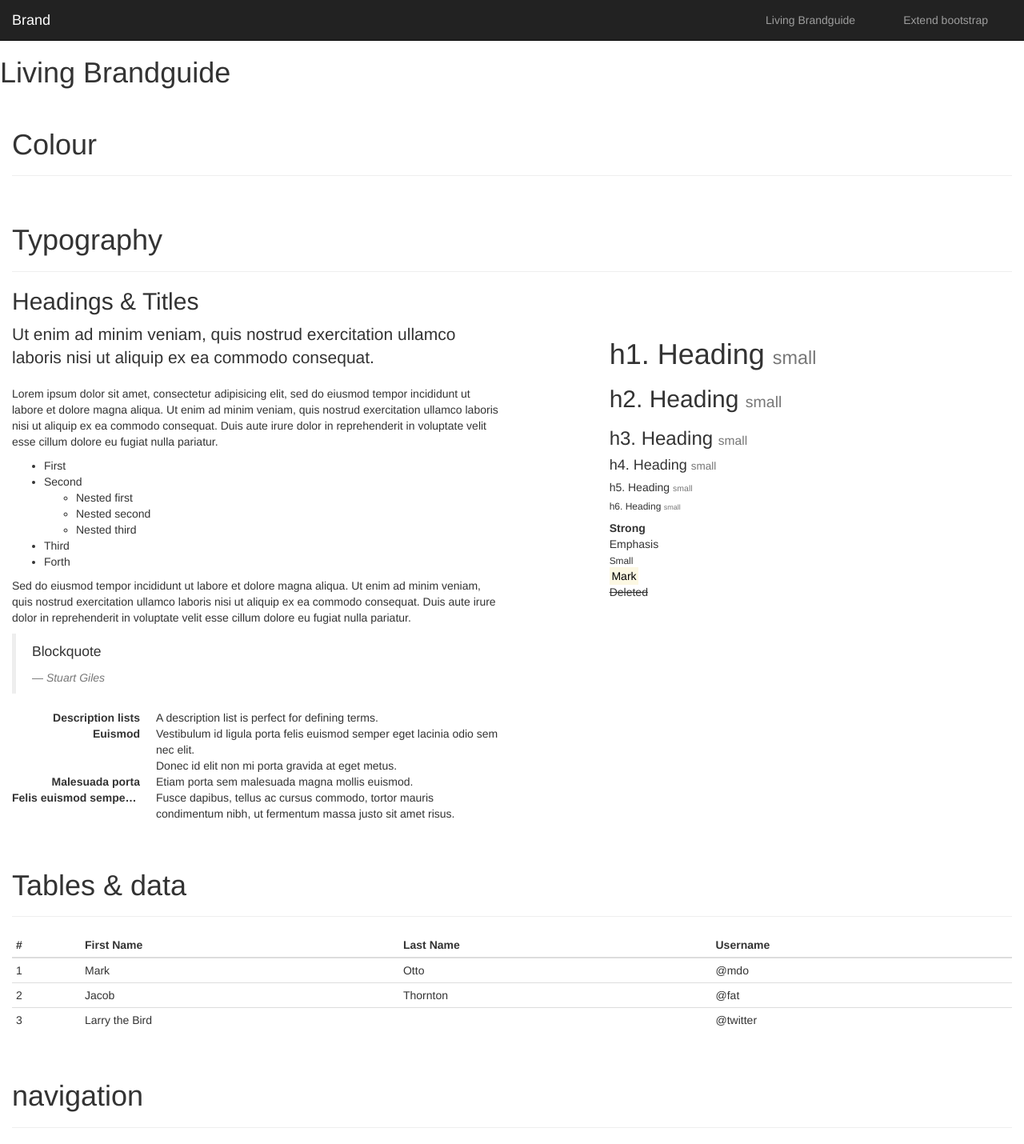
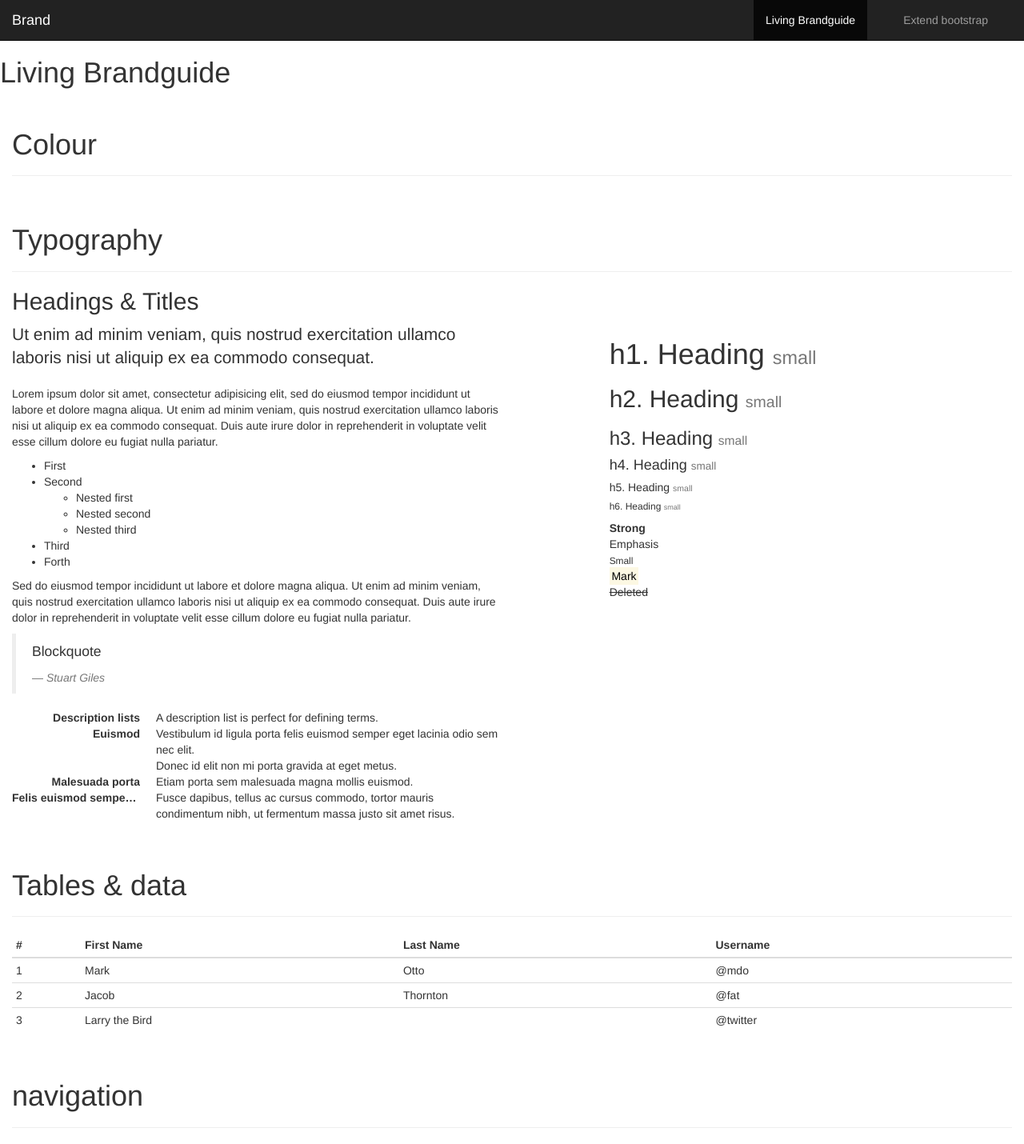
Before and after one commit to oakcreative/bootstrap-extras, a Jekyll site: the page built from brandguide.html, in a window 1280 px wide. Shown: the whole page at 80% size. Built offline with Jekyll 4.4.1, drawn with Linux system fonts in a browser that asks for light colours; Markdown is read by kramdown in place of the engine named in the settings.

Commit message:
Navbar list item active

```diff
--- a/_includes/nav.html
+++ b/_includes/nav.html
@@ -6,8 +6,8 @@
     </div>
     <ul class="nav navbar-nav navbar-right">
         {% for p in site.pages %}
-        <li>
-        	<a {% if p.url == page.url %}class="active"{% endif %} href="{{ site.baseurl }}{{ p.url }}">{{ p.title }}</a>
+        <li {% if p.url == page.url %}class="active"{% endif %}>
+        	<a href="{{ site.baseurl }}{{ p.url }}">{{ p.title }}</a>
         </li>
         {% endfor %}
     </ul>
```
